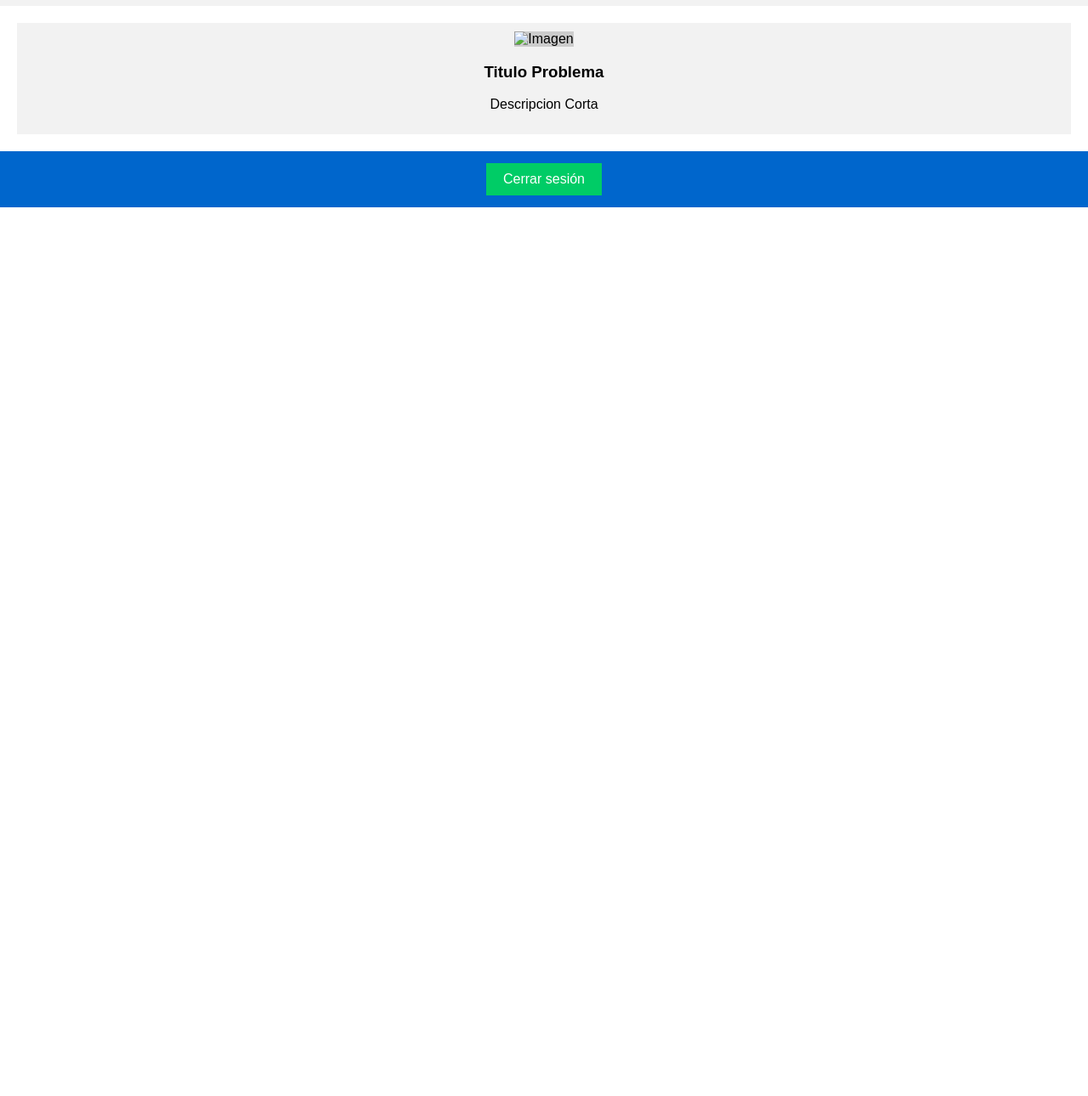
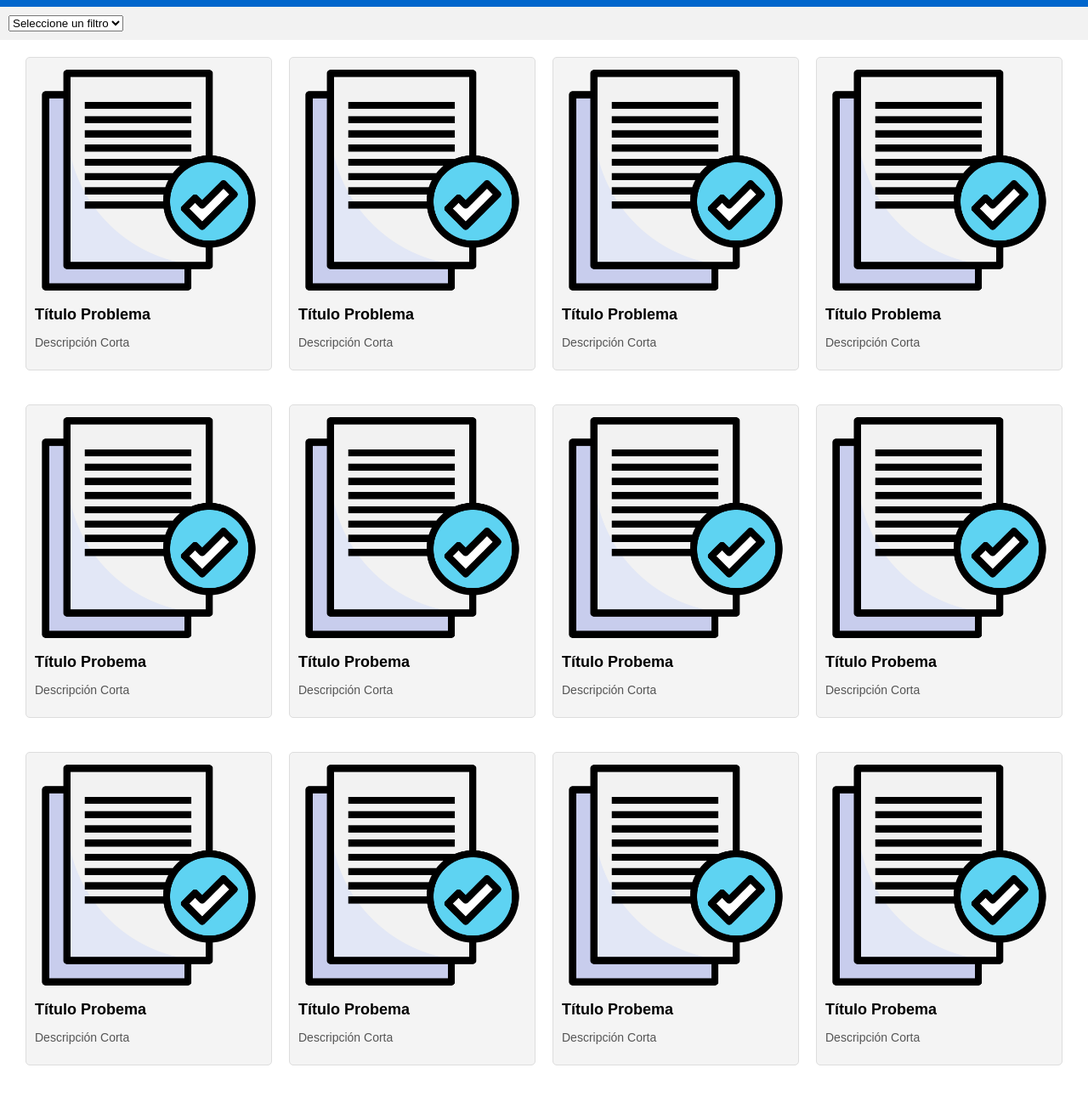
Before and after one commit to idaliasaenz4/EcoTec, a website: page Proyecto/Admin.html in a window 1280 px wide. Shown: the part 210-1500 px from the top of the page at 85% size. Before the commit the page ends 800 px from the top, so only its background shows below. Drawn offline with Linux system fonts and the light colour scheme.

Commit message:
Actualización
Avance del html

```diff
--- a/Proyecto/Admin.html
+++ b/Proyecto/Admin.html
@@ -5,8 +5,6 @@
     <meta name="viewport" content="width=device-width, initial-scale=1.0">
     <title>ECOTecNM Delicias</title>
     <link rel="stylesheet" href="css/admin.css">
-
-
 </head>
 <body>
     <header>
@@ -15,15 +13,12 @@
                 <img src="imagenes/Adimn.jpg" alt="Administrador">
             </div>
             <h1>ECOTecNM Delicias</h1>
-
             <div class="Campus">
                 <p>¡Tu voz por un campus Mejor!</p>
             </div>
         </div>
     </header>
     <nav>
-
-
         <select id="filtro" name="filtro">
             <option value="">Seleccione un filtro</option>
             <optgroup label="Quejas">
@@ -32,21 +27,123 @@
                 <option value="queja">Queja</option>
             </optgroup>
         </select>
-
-
     </nav>
     <main>
         <div class="card-container">
             <div class="card">
-                <div class="card-img">
-                    <img src="placeholder.png" alt="Imagen">
+                <img src="imagenes/reporte.png" alt="Placeholder Image">
+                <h3>Título Problema</h3>
+                <p>Descripción Corta</p>
             </div>
-                <h3>Titulo Problema</h3>
-                <p>Descripcion Corta</p>
+            <div class="card">
+                <img src="imagenes/reporte.png"alt="Placeholder Image">
+                <h3>Título Problema</h3>
+                <p>Descripción Corta</p>
+            </div>
+            <div class="card">
+                <img src="imagenes/reporte.png" alt="Placeholder Image">
+                <h3>Título Problema</h3>
+                <p>Descripción Corta</p>
+            </div>
+            <div class="card">
+                <img src="imagenes/reporte.png" alt="Placeholder Image">
+                <h3>Título Problema</h3>
+                <p>Descripción Corta</p>
+            </div>
         </div>
 
+        <!-- Agregar más card-container aquí -->
+        <div class="card-container">
+            <div class="card">
+                <img src="imagenes/reporte.png" alt="Placeholder Image">
+                <h3>Título Probema</h3>
+                <p> Descripción Corta</p>
+            </div>
+            <div class="card">
+                <img src="imagenes/reporte.png" alt="Placeholder Image">
+                <h3>Título Probema</h3>
+                <p> Descripción Corta</p>
+            </div>
+            <div class="card">
+                <img src="imagenes/reporte.png" alt="Placeholder Image">
+                <h3>Título Probema</h3>
+                <p> Descripción Corta</p>
+            </div>
+            <div class="card">
+                <img src="imagenes/reporte.png" alt="Placeholder Image">
+                <h3>Título Probema</h3>
+                <p> Descripción Corta</p>
+            </div>
+        </div>
+        <div class="card-container">
+            <div class="card">
+                <img src="imagenes/reporte.png" alt="Placeholder Image">
+                <h3>Título Probema</h3>
+                <p> Descripción Corta</p>
+            </div>
+            <div class="card">
+                <img src="imagenes/reporte.png" alt="Placeholder Image">
+                <h3>Título Probema</h3>
+                <p> Descripción Corta</p>
+            </div>
+            <div class="card">
+                <img src="imagenes/reporte.png"alt="Placeholder Image">
+                <h3>Título Probema</h3>
+                <p> Descripción Corta</p>
+            </div>
+            <div class="card">
+                <img src="imagenes/reporte.png" alt="Placeholder Image">
+                <h3>Título Probema</h3>
+                <p> Descripción Corta</p>
+            </div>
+        </div>
+        <div class="card-container">
+            <div class="card">
+                <img src="imagenes/reporte.png" alt="Placeholder Image">
+                <h3>Título Probema</h3>
+                <p> Descripción Corta</p>
+            </div>
+            <div class="card">
+                <img src="imagenes/reporte.png" alt="Placeholder Image">
+                <h3>Título Probema</h3>
+                <p> Descripción Corta</p>
+            </div>
+            <div class="card">
+                <img src="imagenes/reporte.png" alt="Placeholder Image">
+                <h3>Título Probema</h3>
+                <p> Descripción Corta</p>
+            </div>
+            <div class="card">
+                <img src="imagenes/reporte.png" alt="Placeholder Image">
+                <h3>Título Probema</h3>
+                <p> Descripción Corta</p>
+            </div>
+        </div>
+         <div class="card-container">
+            <div class="card">
+                <img src="imagenes/reporte.png" alt="Placeholder Image">
+                <h3>Título Probema</h3>
+                <p> Descripción Corta</p>
+            </div>
+            <div class="card">
+                <img src="imagenes/reporte.png" alt="Placeholder Image">
+                <h3>Título Probema</h3>
+                <p> Descripción Corta</p>
+            </div>
+            <div class="card">
+                <img src="imagenes/reporte.png" alt="Placeholder Image">
+                <h3>Título Probema</h3>
+                <p> Descripción Corta</p>
+            </div>
+            <div class="card">
+                <img src="imagenes/reporte.png" alt="Placeholder Image">
+                <h3>Título Probema</h3>
+                <p> Descripción Corta</p>
+            </div>
         </div>
     </main>
+
+
     <footer>
         <button>Cerrar sesión</button>
     </footer>
--- a/Proyecto/css/admin.css
+++ b/Proyecto/css/admin.css
@@ -3,7 +3,15 @@ body {
     margin: 0;
     padding: 0;
 }
-
+header, footer {
+    background-color: #333;
+    color: white;
+    text-align: center;
+    padding: 10px 0;
+}
+main {
+    padding: 20px;
+}
 header {
     background-color: #0066cc; /* Azul oscuro */
     color: white;
@@ -20,11 +28,14 @@ header {
 
 
 .profile-icon img {
-    width: 40px;
-    height: 40px;
-    border-radius: 50%;
-    margin-right: 10px;
-    background-color: #cccccc; /* Gris claro */
+
+        width: 80px; /* Aumentar el ancho de la imagen */
+        height: 80px; /* Aumentar la altura de la imagen */
+        border-radius: 50%;
+        margin-right: 10px;
+        background-color: #cccccc; /* Gris claro */
+
+
 }
 
 nav {
@@ -43,26 +54,35 @@ nav ul {
 }
 
 nav ul li {
-    margin-right: 20px;
+    margin-right: 20px;}
+.card-container {
+    display: flex;
+}
+.card p {
+    font-size: 14px;
+    color: #555;
+}
+.card {
+    width: calc(25% - 20px);
+            background-color: #f4f4f4;
+            border: 1px solid #ddd;
+            border-radius: 5px;
+            margin-bottom: 20px;
+            padding: 10px;
+            box-sizing: border-box;
+}
+.card h3 {
+    margin: 0;
+    font-size: 18px;
+}
+.card:last-child {
+    margin-right: 0; /* Eliminar margen derecho para la última tarjeta */
 }
 
-.card-container {
-    display: grid;
-    grid-template-columns: repeat(auto-fit, minmax(200px, 1fr));
-    grid-gap: 20px;
-    padding: 20px;
-}
-
-.card {
-    background-color: #f2f2f2; /* Gris muy claro */
-    padding: 10px;
-    text-align: center;
-}
-
-.card-img img {
-    max-width: 100%;
-    height: auto;
-    background-color: #cccccc; /* Gris claro */
+.card img {
+    width: 100%;
+    border-radius: 5px;
+    margin-bottom: 10px;
 }
 
 footer {
@@ -73,18 +93,20 @@ footer {
 }
 
 footer button {
-    background-color: #00cc66; /* Verde */
+    background-color: #007bff;
     color: white;
     border: none;
     padding: 10px 20px;
-    text-align: center;
-    text-decoration: none;
-    display: inline-block;
-    font-size: 16px;
-    margin: 4px 2px;
+    border-radius: 5px;
     cursor: pointer;
 }
 
 #filtro {
     text-align: left;
 }
+.card-container {
+    display: flex;
+    flex-wrap: wrap;
+    justify-content: space-around;
+    margin-bottom: 20px;
+}
```
Also changed, not shown: Proyecto/Admin2.html (+3 -3 lines), Proyecto/imagenes/reporte.png (added). Lines whose indentation alone changed are shown as unchanged.
